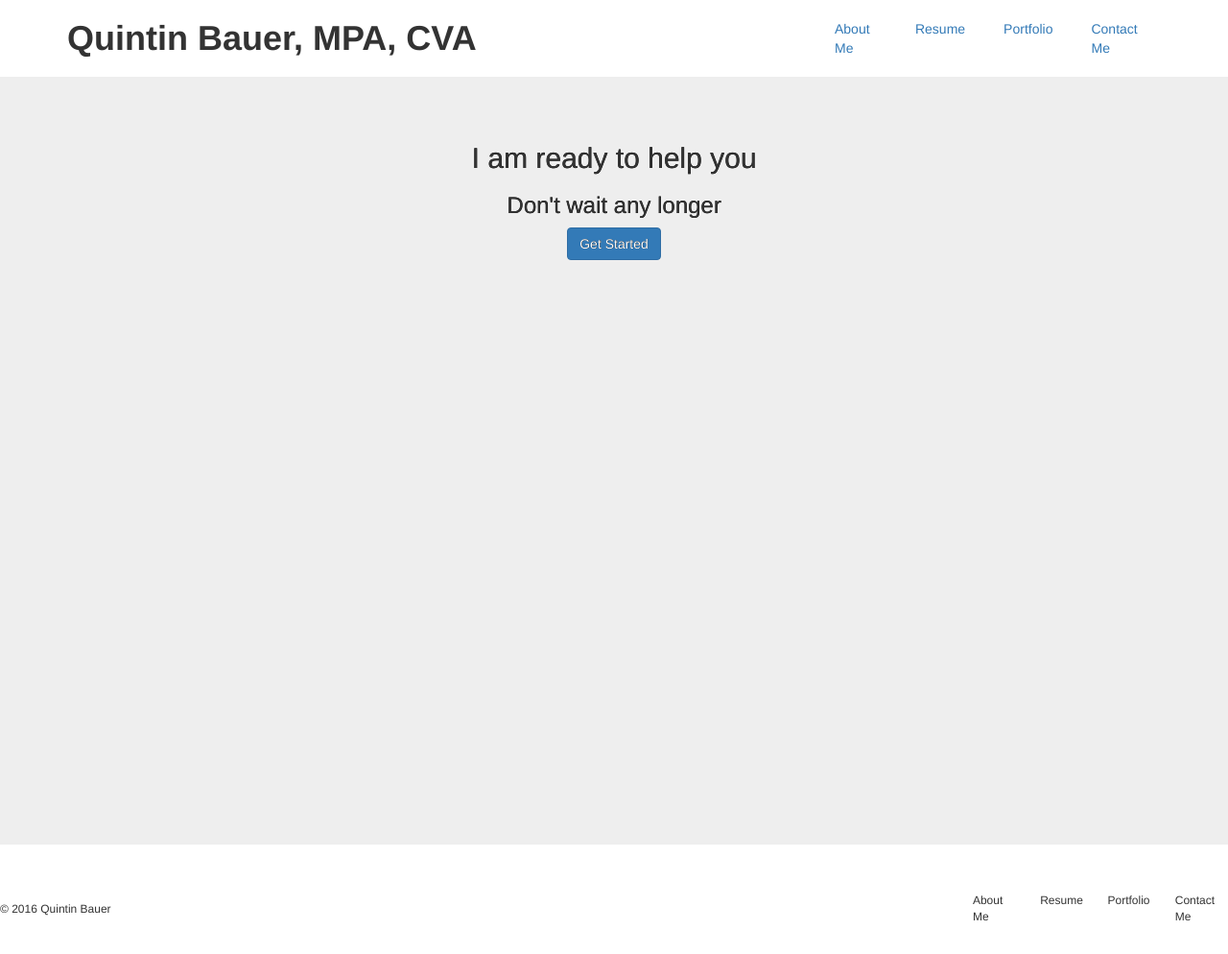
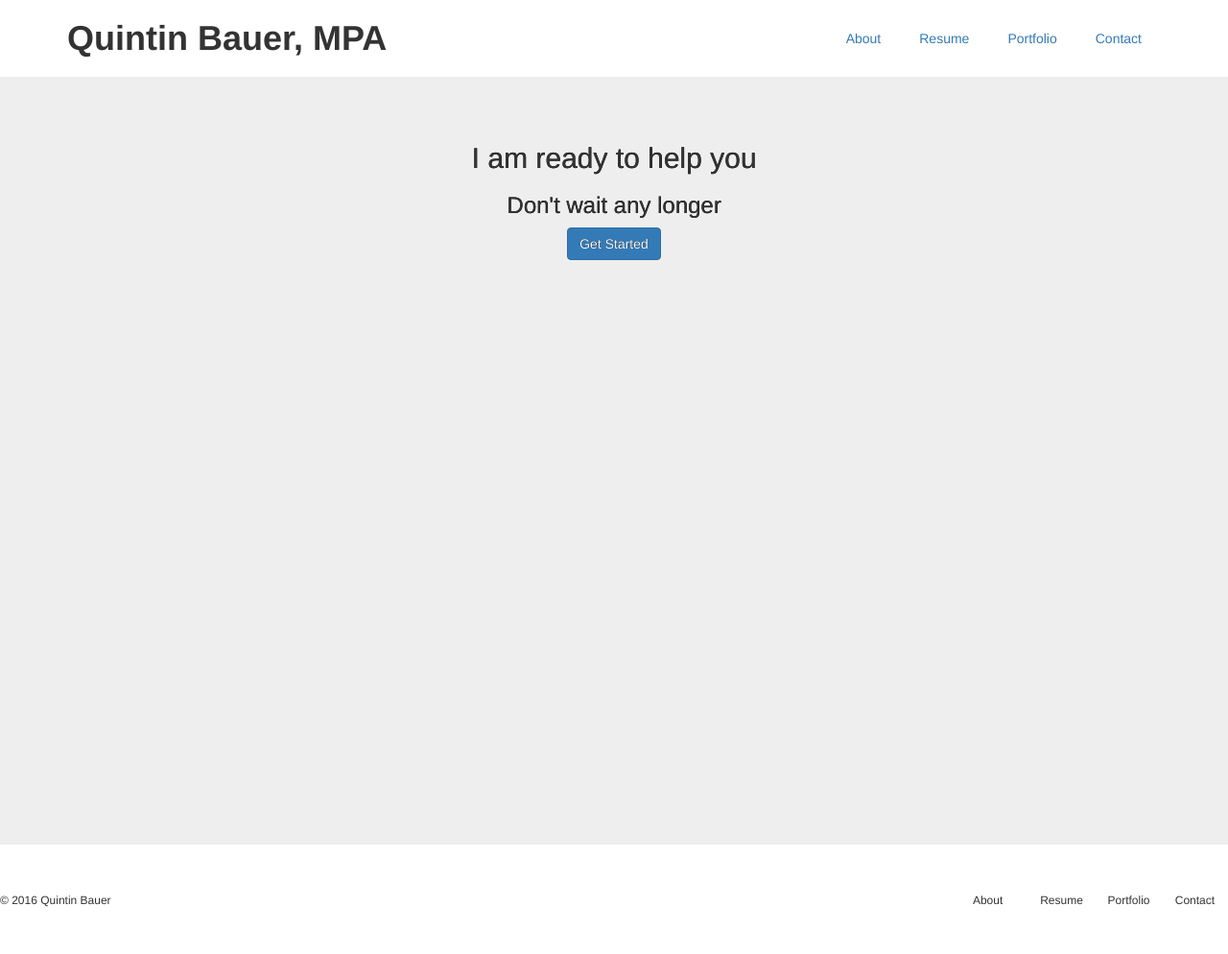
Before and after one commit to qbauer82/qbauer82.github.io, a Jekyll site: the page index.html, which Jekyll copies as it is, in a window 1280 px wide. Shown: the whole page at 96% size. Built offline with Jekyll 4.4.1, drawn with Linux system fonts in a browser that asks for light colours.

Commit message:
Update index.html

```diff
--- a/index.html
+++ b/index.html
@@ -6,12 +6,12 @@
 <body>
  <header class="container">
     <div class="row">
-      <h1 class="col-sm-8">Quintin Bauer, MPA, CVA</h1>
+      <h1 class="col-sm-8">Quintin Bauer, MPA</h1>
       <nav class="col-sm-4">
-        <p><a href="aboutme.html">About Me</a></p>
+        <p><a href="aboutme.html">About</a></p>
         <p><a href="resume.html">Resume</a></p>
         <p><a href="portfolio.html">Portfolio</a></p>
-        <p><a href="contact.html">Contact Me</a></p>
+        <p><a href="contact.html">Contact</a></p>
       </nav>
     </div>
 </header>
@@ -31,14 +31,14 @@
     </p>
     <ul class="col-sm-8">
      <li class="col-sm-1">
-      About Me
+      About
      </li>
      <li class="col-sm-1">Resume
      </li>
     <li class="col-sm-1">
      Portfolio
     </li>
-    <li class="col-sm-1">Contact Me</li>
+    <li class="col-sm-1">Contact</li>
     </ul>
 
    </div>
```
